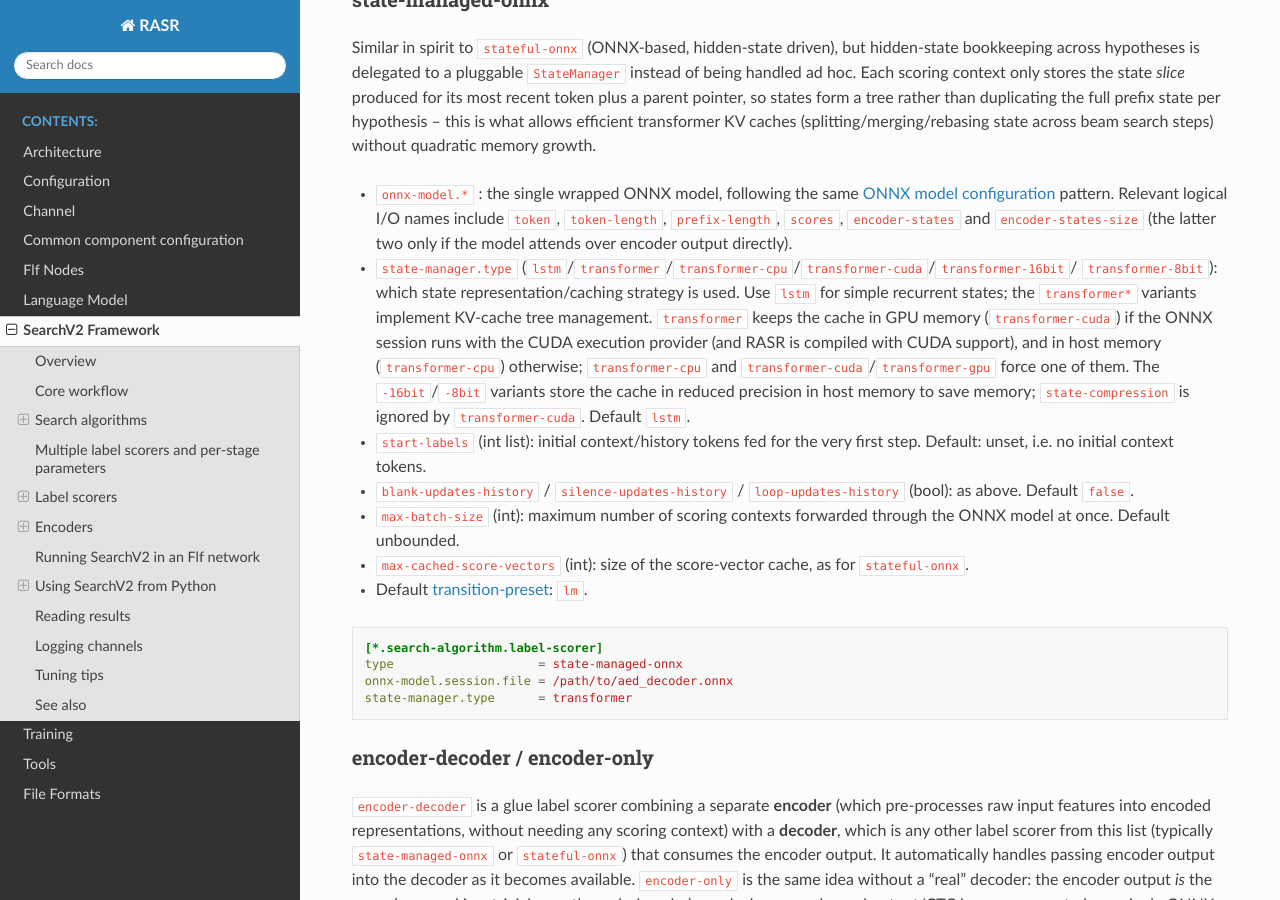
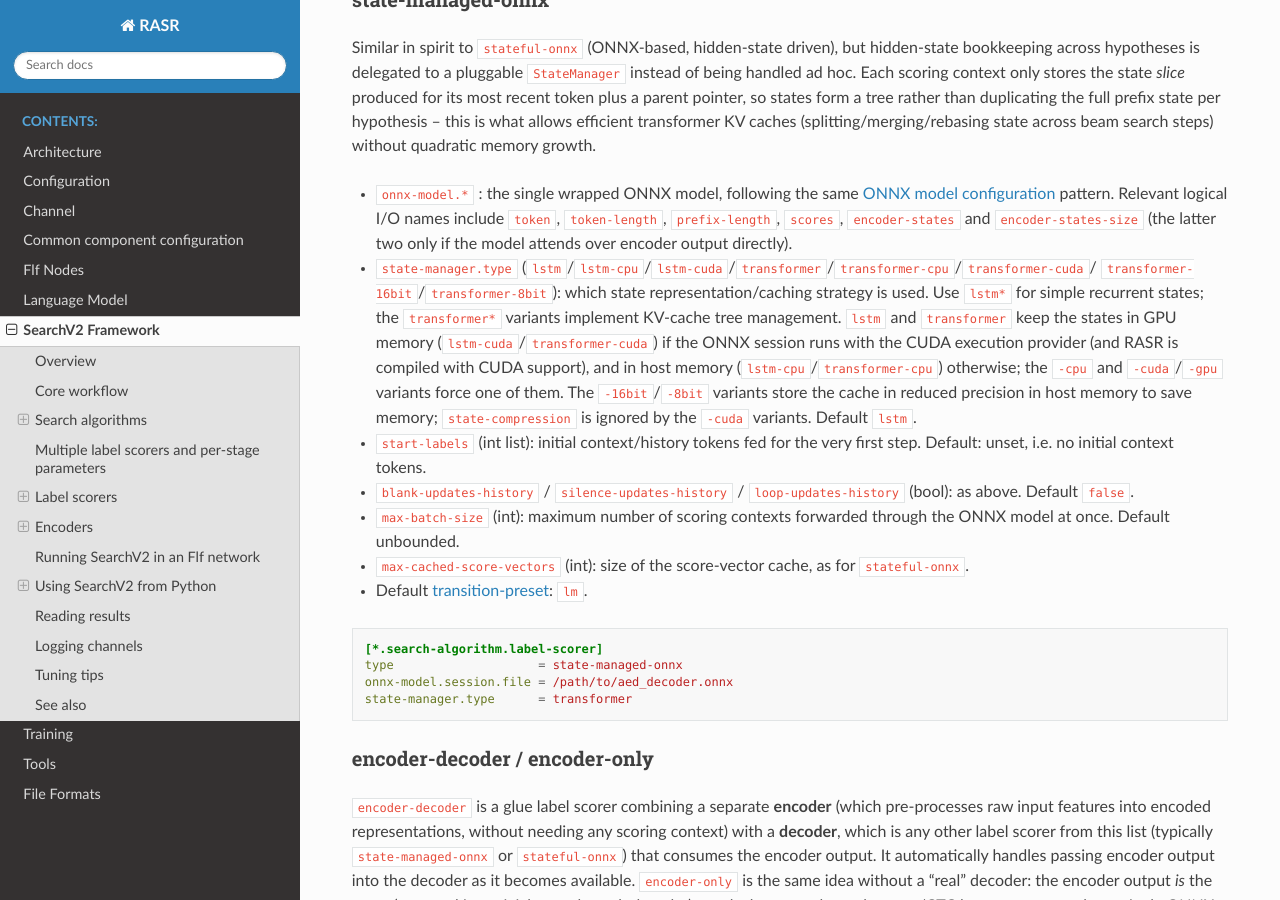
Before and after one commit to rwth-i6/rasr, a Sphinx documentation site: the page built from doc/search_v2.rst, in a window 1280 px wide and 900 px high, scrolled down 20916 px. Built offline with Sphinx 7.4.7 and the Read the Docs theme 3.1.0, drawn with Linux system fonts in a browser that asks for light colours.

Commit message:
Choose CPU or CUDA version by the session's execution provider and port review changes of the transformer GPU state manager

```diff
--- a/doc/search_v2.rst
+++ b/doc/search_v2.rst
@@ -980,13 +980,14 @@
   Relevant logical I/O names include ``token``, ``token-length``, ``prefix-length``, ``scores``,
   ``encoder-states`` and ``encoder-states-size`` (the latter two only if the model attends over encoder output
   directly).
-* ``state-manager.type`` (``lstm``/``transformer``/``transformer-cpu``/``transformer-cuda``/``transformer-16bit``/
-  ``transformer-8bit``): which state representation/caching strategy is used. Use ``lstm`` for simple recurrent
-  states; the ``transformer*`` variants implement KV-cache tree management. ``transformer`` keeps the cache in GPU
-  memory (``transformer-cuda``) if the ONNX session runs with the CUDA execution provider (and RASR is compiled with
-  CUDA support), and in host memory (``transformer-cpu``) otherwise; ``transformer-cpu`` and
-  ``transformer-cuda``/``transformer-gpu`` force one of them. The ``-16bit``/``-8bit`` variants store the cache in
-  reduced precision in host memory to save memory; ``state-compression`` is ignored by ``transformer-cuda``. Default ``lstm``.
+* ``state-manager.type`` (``lstm``/``lstm-cpu``/``lstm-cuda``/``transformer``/``transformer-cpu``/``transformer-cuda``/
+  ``transformer-16bit``/``transformer-8bit``): which state representation/caching strategy is used. Use ``lstm*`` for
+  simple recurrent states; the ``transformer*`` variants implement KV-cache tree management. ``lstm`` and
+  ``transformer`` keep the states in GPU memory (``lstm-cuda``/``transformer-cuda``) if the ONNX session runs with the
+  CUDA execution provider (and RASR is compiled with CUDA support), and in host memory (``lstm-cpu``/``transformer-cpu``)
+  otherwise; the ``-cpu`` and ``-cuda``/``-gpu`` variants force one of them. The ``-16bit``/``-8bit`` variants store the
+  cache in reduced precision in host memory to save memory; ``state-compression`` is ignored by the ``-cuda`` variants.
+  Default ``lstm``.
 * ``start-labels`` (int list): initial context/history tokens fed for the very first step. Default: unset,
   i.e. no initial context tokens.
 * ``blank-updates-history`` / ``silence-updates-history`` / ``loop-updates-history`` (bool): as above. Default ``false``.
```
Also changed, not shown: 4 other files.
